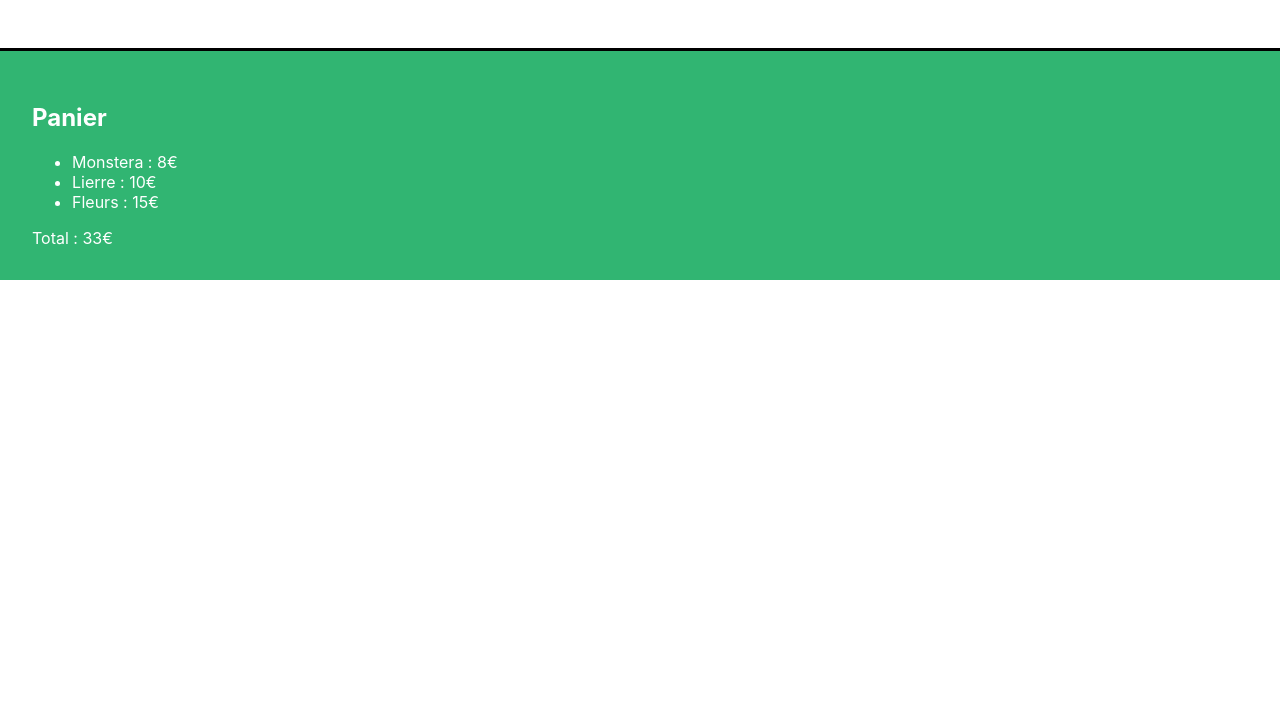
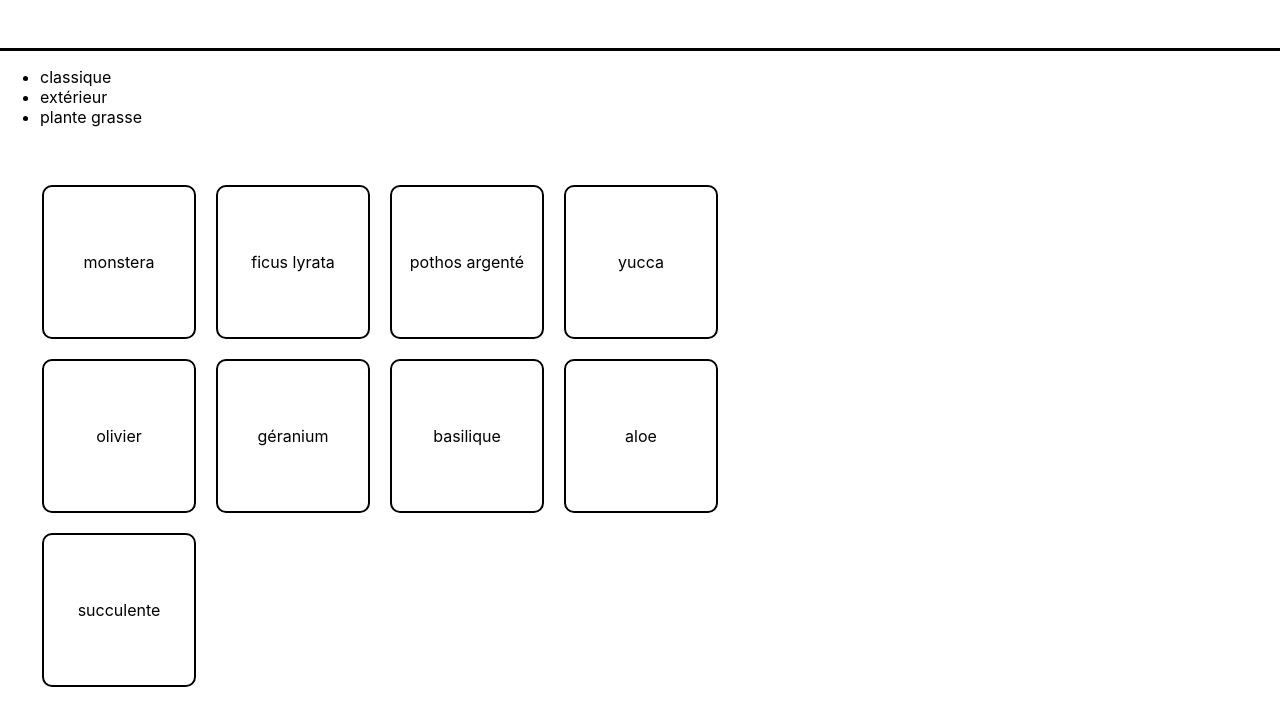
Before and after one commit to leilabritezneira/maisonJungle, a React app in the folder la-maison-jungle/: page / in a window 1280 px wide. Shown: the part 98-824 px from the top of the page. Before the commit the page ends 800 px from the top, so only its background shows below. Built offline with nearby package versions, Linux system fonts and the light colour scheme.

Commit message:
P2C3 - List and conditions

```diff
--- a/la-maison-jungle/src/components/App.js
+++ b/la-maison-jungle/src/components/App.js
@@ -1,11 +1,13 @@
 import Banner from './Banner'
-import Cart from './Cart'
+// import Cart from './Cart'
+import ShoppingList from './ShoppingList'
 
 function App() {
 	return (
 		<div>
 			<Banner />
-			<Cart />
+			{/* <Cart /> */}
+			<ShoppingList />
 		</div>
 	)
 }
--- /dev/null
+++ b/la-maison-jungle/src/components/ShoppingList.js
@@ -0,0 +1,30 @@
+import { plantList } from '../datas/PlantList'
+import '../styles/ShoppingList.css'
+
+function ShoppingList() {
+	const categories = plantList.reduce(
+		(acc, plant) =>
+			acc.includes(plant.category) ? acc : acc.concat(plant.category),
+		[]
+	)
+
+	return (
+		<div>
+			<ul>
+				{categories.map((cat) => (
+					<li key={cat}>{cat}</li>
+				))}
+			</ul>
+			<ul className='lmj-plant-list'>
+				{plantList.map((plant) => (
+					<li key={plant.id} className='lmj-plant-item'>
+						{plant.name}
+						{plant.isSpecialOffer && <div className='lmj-sales'>Soldes</div>}
+					</li>
+				))}
+			</ul>
+		</div>
+	)
+}
+
+export default ShoppingList
--- /dev/null
+++ b/la-maison-jungle/src/datas/PlantList.js
@@ -0,0 +1,56 @@
+export const plantList = [
+	{
+		name: 'monstera',
+		category: 'classique',
+		id: '1ed',
+		isBestSale: true
+	},
+	{
+		name: 'ficus lyrata',
+		category: 'classique',
+		id: '2ab',
+		isBestSale: false
+	},
+	{
+		name: 'pothos argenté',
+		category: 'classique',
+		id: '3sd',
+		isBestSale: false
+	},
+	{
+		name: 'yucca',
+		category: 'classique',
+		id: '4kk',
+		isBestSale: false
+	},
+	{
+		name: 'olivier',
+		category: 'extérieur',
+		id: '5pl',
+		isBestSale: false
+	},
+	{
+		name: 'géranium',
+		category: 'extérieur',
+		id: '6uo',
+		isBestSale: false
+	},
+	{
+		name: 'basilique',
+		category: 'extérieur',
+		id: '7ie',
+		isBestSale: true
+	},
+	{
+		name: 'aloe',
+		category: 'plante grasse',
+		id: '8fp',
+		isBestSale: false
+	},
+	{
+		name: 'succulente',
+		category: 'plante grasse',
+		id: '9vn',
+		isBestSale: false
+	}
+]
--- /dev/null
+++ b/la-maison-jungle/src/styles/ShoppingList.css
@@ -0,0 +1,30 @@
+.lmj-plant-list {
+	list-style-type: none;
+	padding: 32px;
+	display: flex;
+	flex-wrap: wrap;
+	max-width: 800px;
+}
+
+.lmj-plant-item {
+	border: solid 2px black;
+	border-radius: 10px;
+	height: 150px;
+	width: 150px;
+	margin: 10px;
+	display: flex;
+	align-items: center;
+	justify-content: center;
+	flex-direction: column;
+	position: relative;
+}
+
+.lmj-sales {
+	position: absolute;
+	right: 0px;
+	top: 10px;
+	font-weight: 500;
+	color: white;
+	padding: 5px 10px;
+	background-color: #31b572;
+}
--- a/la-maison-jungle/src/styles/index.css
+++ b/la-maison-jungle/src/styles/index.css
@@ -1,13 +1,13 @@
 body {
 	margin: 0;
 	font-family: -apple-system, BlinkMacSystemFont, 'Segoe UI', 'Roboto', 'Oxygen',
-		'Ubuntu', 'Cantarell', 'Fira Sans', 'Droid Sans', 'Helvetica Neue',
-		sans-serif;
+    'Ubuntu', 'Cantarell', 'Fira Sans', 'Droid Sans', 'Helvetica Neue',
+    sans-serif;
 	-webkit-font-smoothing: antialiased;
 	-moz-osx-font-smoothing: grayscale;
 }
 
 code {
 	font-family: source-code-pro, Menlo, Monaco, Consolas, 'Courier New',
-		monospace;
+    monospace;
 }
```
Also changed, not shown: la-maison-jungle/public/manifest.json, la-maison-jungle/src/components/Banner.js (indentation only), la-maison-jungle/src/index.js (line endings or trailing spaces), 1 other file.
